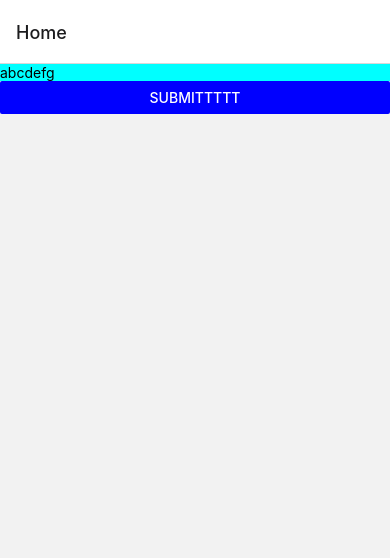
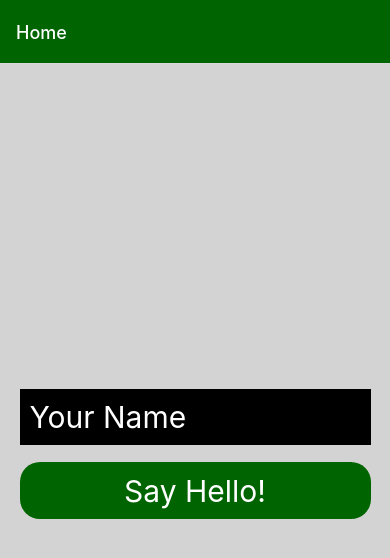
Before and after one commit to OmarThinks/react-native-app, a React Native app in the folder src/AwesomeProject/: screen / in a window 390 px wide. Shown: the top 558 px of the page. Built offline with nearby package versions, Linux system fonts and the light colour scheme.

Commit message:
App is now ready

```diff
--- a/src/AwesomeProject/App.js
+++ b/src/AwesomeProject/App.js
@@ -11,8 +11,8 @@
 
 
 import React, { Fragment, useState } from 'react';
-import { View, Text, Button, TextInput, LogBox, ScrollView, Image, FlatList, StyleSheet } from 'react-native';
-
+import { View, Text, Button, TextInput, LogBox, ScrollView, Image, FlatList, StyleSheet, TouchableWithoutFeedback }
+from 'react-native';
 
 import { NavigationContainer } from '@react-navigation/native';
 import { createNativeStackNavigator } from '@react-navigation/native-stack';
@@ -28,20 +28,21 @@ const styles = StyleSheet.create(
     small:{fontSize: 20},
     red:{ color:"red" },
     blue:{ color: "blue"},
-    redBackground:{backgroundColor:"red"}
+    redBackground:{backgroundColor:"red"},
+    mainView:{"padding":"5%", backgroundColor:"lightgrey", height:"100%", justifyContent:"center"}
 }
 );
 
 
 
 
-const UserName = () =>{
-  let [text, setText] = useState("abcdefg");
+const UserName = (props) =>{
+  let [text, setText] = [props.messageText, props.setMessageText];
 
   return (
     <TextInput
-      style={{backgroundColor:"cyan"}}
-      placeholder='Username'
+      style={{backgroundColor:"black", marginBottom:"5%", color:"white", fontSize:30, padding:10}}
+      placeholder='Your Name'
       onChangeText={text=>{setText(text); console.log(text);}}
       defaultValue={text}
     />
@@ -51,13 +52,23 @@ const UserName = () =>{
 
 
 const HomeScreen = ({ navigation })=>{
+
+  const [messageText, setMessageText] = useState("");
+
   return(
-    <Fragment>
+    <View style={[styles.mainView]}>
 
-      <UserName/>
-      <Button title='Submittttt' color="blue" onPress={()=>{navigation.navigate('DisplayMessage', { name: 'Jane' })}}/>
+      <UserName messageText ={messageText} setMessageText = {setMessageText}/>
 
-    </Fragment>
+
+    <TouchableWithoutFeedback>
+      <Text style={{ fontSize: 30, backgroundColor:"darkgreen", textAlign:"center", paddingVertical:"3%", color:"white", borderRadius:20 }} onPress={()=>{navigation.navigate('DisplayMessage', { name: messageText })}}
+
+      >Say Hello!</Text>
+    </TouchableWithoutFeedback>
+
+
+    </View>
   )
 }
 
@@ -65,8 +76,8 @@ const HomeScreen = ({ navigation })=>{
 
 const DisplayMessageScreen = ( {navigation , route} )=>{
   return(
-      <View>
-        <Text>{route.params.name}</Text>
+      <View style={[styles.mainView]}>
+        <Text style={{ fontSize: 50, textAlign:"center",fontWeight:"bold" ,paddingVertical:"3%", color:"darkgreen", }} >{`Hello, ${route.params.name}!`}</Text>
       </View>
   );
 }
@@ -87,12 +98,29 @@ const App = () => {
         <Stack.Screen
             name="Home"
             component={HomeScreen}
-            options={{ title: 'Home' }}
+            options={{ title: 'Home',
+            headerStyle: {
+              backgroundColor: 'darkgreen',
+              color:"white"
+            },
+            headerTintColor: 'white',
+
+          }}
+
         />
         <Stack.Screen
             name="DisplayMessage"
             component={DisplayMessageScreen}
-            options={{ title: 'Welcome' }}
+            options={{ title: 'Welcome',
+            headerStyle: {
+              backgroundColor: 'darkgreen',
+              color:"white",
+            },
+            headerTintColor: 'white',
+
+
+
+          }}
         />
 
       </Stack.Navigator>
```
